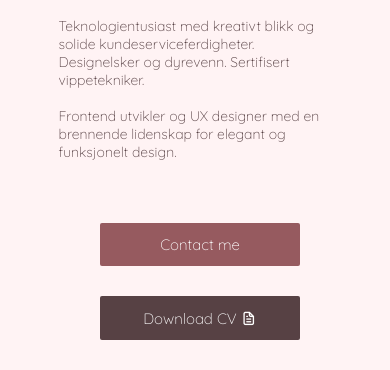
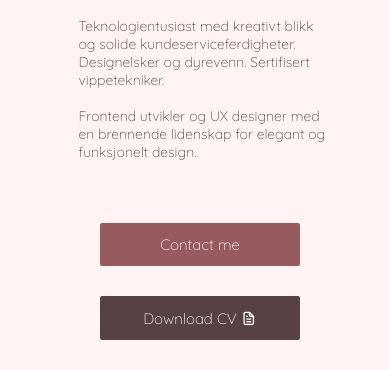
Before and after one commit to JeanettKM/JKM---Portfolio, a website: page index.html in a window 390 px wide. Shown: the part 294-664 px from the top of the page. Drawn offline with nearby package versions, Linux system fonts and the light colour scheme.

Commit message:
Update styles.css

```diff
--- a/assets/css/styles.css
+++ b/assets/css/styles.css
@@ -899,6 +899,13 @@ footer {
     );
     z-index: 1;
     pointer-events: none;
+  }
+}
+
+/* ----- MEDIA QUERY == 1200px / XL screens - PC monitors / RESPONSIVE ----- */
+@media only screen and (max-width: 1200px) {
+  .featured-text {
+    width: 20vw;
   }
 }
 
@@ -955,13 +962,16 @@ footer {
 
   .S-Screen-text {
     position: absolute;
-    top: 13%;
-    left: 3%;
-  }
-}
-
-/* ----- MEDIA QUERY == 950px / M screens - Tablets / RESPONSIVE ----- */
-@media only screen and (max-width: 950px) {
+    padding-top: 160px;
+  }
+
+  .featured-text-info {
+    padding-left: 20px;
+  }
+}
+
+/* ----- MEDIA QUERY == 970px / M screens - Tablets / RESPONSIVE ----- */
+@media only screen and (max-width: 970px) {
   .wrapper,
   .featured-text {
     margin: 0px;
```
